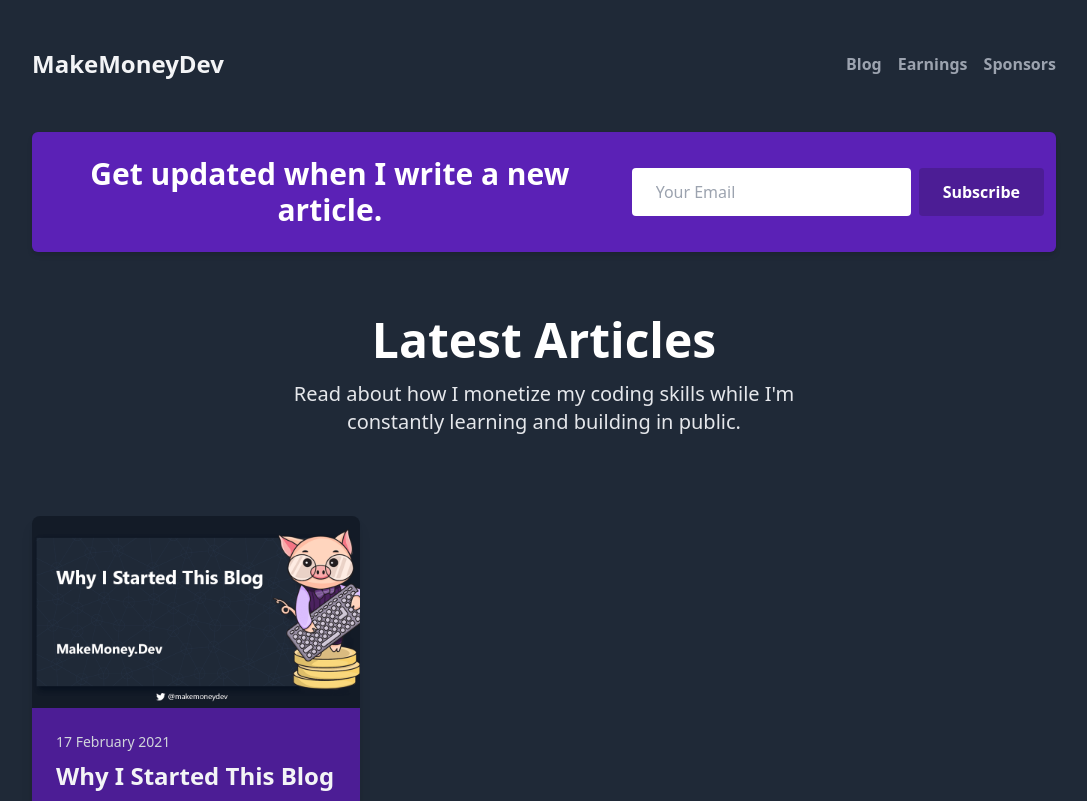
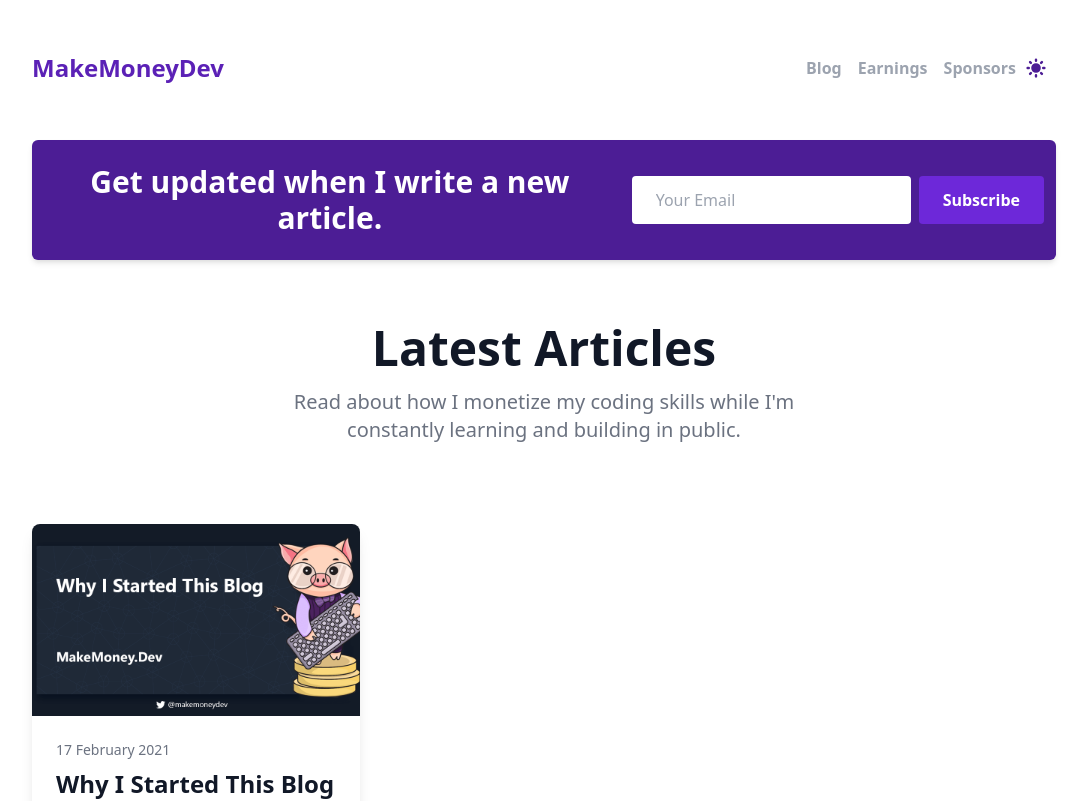
Before and after one commit to florinpop17/make-money-dev, a Next.js app: page / in a window 1280 px wide. Shown: the top 801 px of the page, without its empty margins (96-1183 px from the left). Built offline with nearby package versions, Linux system fonts and the light colour scheme; what @tailwindcss/typography would draw is missing.

Commit message:
Implemented simple theme switch with next-themes

```diff
--- a/components/Layout.js
+++ b/components/Layout.js
@@ -4,27 +4,22 @@
 import Footer from "./Footer";
 
 const Layout = ({ children }) => {
-    const [darkTheme, setDarkTheme] = React.useState(true);
+  return (
+    <>
+      <Head>
+        <script async src="https://f.convertkit.com/ckjs/ck.5.js"></script>
+      </Head>
 
-    return (
-        <div className={darkTheme ? "dark" : ""}>
-            <Head>
-                <script
-                    async
-                    src="https://f.convertkit.com/ckjs/ck.5.js"
-                ></script>
-            </Head>
-            <div className="flex flex-col min-h-screen bg-white dark:bg-gray-800 p-4">
-                <div className="container mx-auto max-w-3xl lg:max-w-5xl">
-                    <Nav darkTheme={darkTheme} setDarkTheme={setDarkTheme} />
-                </div>
-                <main className="container mx-auto max-w-3xl lg:max-w-5xl flex-1">
-                    {children}
-                </main>
-                <Footer />
-            </div>
-        </div>
-    );
+      <header className="container mx-auto max-w-3xl lg:max-w-5xl">
+        <Nav />
+      </header>
+
+      <main className="container mx-auto max-w-3xl lg:max-w-5xl flex-1">
+        {children}
+      </main>
+      <Footer />
+    </>
+  );
 };
 
 export default Layout;
--- a/components/Nav.js
+++ b/components/Nav.js
@@ -1,6 +1,5 @@
 import Link from "next/link";
-
-import ThemeToggler from "./ThemeToggler";
+import ThemeSwitchButton from "./ThemeSwitchButton";
 
 const urls = [
   { href: "/blog", label: "Blog" },
@@ -11,7 +10,7 @@
   // { href: "/about", label: "About" },
 ];
 
-const Nav = ({ darkTheme, setDarkTheme }) => {
+const Nav = () => {
   return (
     <nav>
       <div className="flex flex-col md:flex-row justify-between items-center py-8">
@@ -31,10 +30,7 @@
             </li>
           ))}
         </ul>
-                {/* <ThemeToggler
-                    darkTheme={darkTheme}
-                    setDarkTheme={setDarkTheme}
-                /> */}
+        <ThemeSwitchButton />
       </div>
     </nav>
   );
--- /dev/null
+++ b/components/ThemeSwitchButton.js
@@ -0,0 +1,43 @@
+// For more info about "next-themes" -> https://github.com/pacocoursey/next-themes
+
+import { useTheme } from "next-themes";
+import { useEffect, useState } from "react";
+
+export default function ThemeSwitchButton() {
+  // const { theme, setTheme } = useTheme();
+
+  const [mounted, setMounted] = useState(false);
+  const { theme, setTheme } = useTheme();
+
+  // When mounted on client, now we can show the UI
+  useEffect(() => setMounted(true), []);
+
+  if (!mounted) return null;
+
+  // console.log(theme, `===============> THEME`);
+
+  return (
+    <button
+      onClick={() => setTheme(theme === "dark" ? "light" : "dark")}
+      id="switchTheme"
+      className="cursor-pointer h-10 w-10 flex justify-center items-center focus:outline-none "
+      aria-label="Toggle Dark Mode"
+      type="button"
+    >
+      <svg
+        className={`w-6 h-6 ${
+          theme === "dark" ? "text-gray-400" : "text-purple-900"
+        }`}
+        viewBox="0 0 20 20"
+        xmlns="http://www.w3.org/2000/svg"
+        fill="currentColor"
+      >
+        <path
+          fillRule="evenodd"
+          d="M10 2a1 1 0 011 1v1a1 1 0 11-2 0V3a1 1 0 011-1zm4 8a4 4 0 11-8 0 4 4 0 018 0zm-.464 4.95l.707.707a1 1 0 001.414-1.414l-.707-.707a1 1 0 00-1.414 1.414zm2.12-10.607a1 1 0 010 1.414l-.706.707a1 1 0 11-1.414-1.414l.707-.707a1 1 0 011.414 0zM17 11a1 1 0 100-2h-1a1 1 0 100 2h1zm-7 4a1 1 0 011 1v1a1 1 0 11-2 0v-1a1 1 0 011-1zM5.05 6.464A1 1 0 106.465 5.05l-.708-.707a1 1 0 00-1.414 1.414l.707.707zm1.414 8.486l-.707.707a1 1 0 01-1.414-1.414l.707-.707a1 1 0 011.414 1.414zM4 11a1 1 0 100-2H3a1 1 0 000 2h1z"
+          clipRule="evenodd"
+        ></path>
+      </svg>
+    </button>
+  );
+}
--- a/package.json
+++ b/package.json
@@ -11,6 +11,7 @@
     "@tailwindcss/typography": "^0.3.1",
     "autoprefixer": "^10.2.0",
     "next": "latest",
+    "next-themes": "^0.0.10",
     "postcss": "^8.2.2",
     "react": "^17.0.1",
     "react-dom": "^17.0.1"
--- a/pages/_app.js
+++ b/pages/_app.js
@@ -1,7 +1,12 @@
+import { ThemeProvider } from "next-themes";
 import "../styles/index.css";
 
 function MyApp({ Component, pageProps }) {
-    return <Component {...pageProps} />;
+  return (
+    <ThemeProvider attribute="class">
+      <Component {...pageProps} />
+    </ThemeProvider>
+  );
 }
 
 export default MyApp;
--- /dev/null
+++ b/pages/_document.js
@@ -0,0 +1,22 @@
+import Document, { Html, Head, Main, NextScript } from "next/document";
+
+class MyDocument extends Document {
+  static async getInitialProps(ctx) {
+    const initialProps = await Document.getInitialProps(ctx);
+    return { ...initialProps };
+  }
+
+  render() {
+    return (
+      <Html lang="en">
+        <Head />
+        <body className="flex flex-col min-h-screen p-4 bg-white dark:bg-gray-800 transition duration-400">
+          <Main />
+          <NextScript />
+        </body>
+      </Html>
+    );
+  }
+}
+
+export default MyDocument;
```
Also changed, not shown: 1 other file (tests, documents, lock files or other folders). Lines whose indentation alone changed are shown as unchanged.
